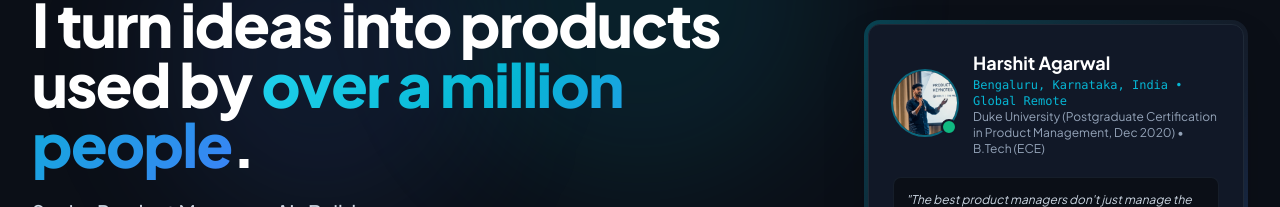
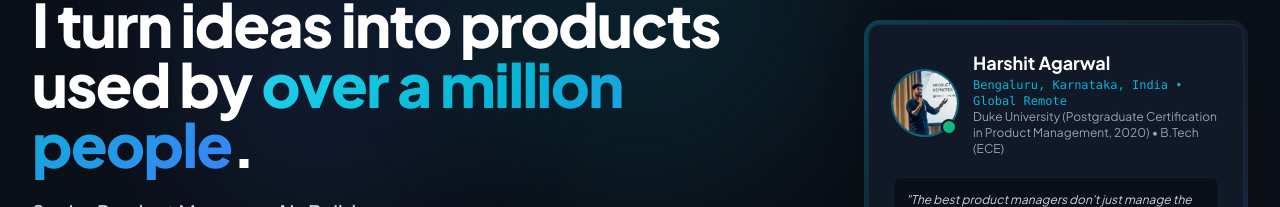
Before and after one commit to 1997agarwal/1997agarwal.github.io, a React (Vite) app: page / in a window 1280 px wide. Shown: the part 220-427 px from the top of the page. Built offline with nearby package versions, Linux system fonts and the light colour scheme; no server answers; the HTML template or start-up script is replaced by a standard one.

Commit message:
fix(hero): remove Dec from Duke education string for universal parity

```diff
--- a/src/components/Hero.jsx
+++ b/src/components/Hero.jsx
@@ -99,7 +99,7 @@ export default function Hero({ onOpenContact, onOpenResume }) {
                   <div>
                     <h3 className="text-white font-bold text-lg">{personalInfo.name}</h3>
                     <p className="text-xs text-brand-cyan font-mono">{personalInfo.location}</p>
-                    <p className="text-xs text-slate-400">Duke University (Postgraduate Certification in Product Management, Dec 2020) • B.Tech (ECE)</p>
+                    <p className="text-xs text-slate-400">Duke University (Postgraduate Certification in Product Management, 2020) • B.Tech (ECE)</p>
                   </div>
                 </div>
 
```
